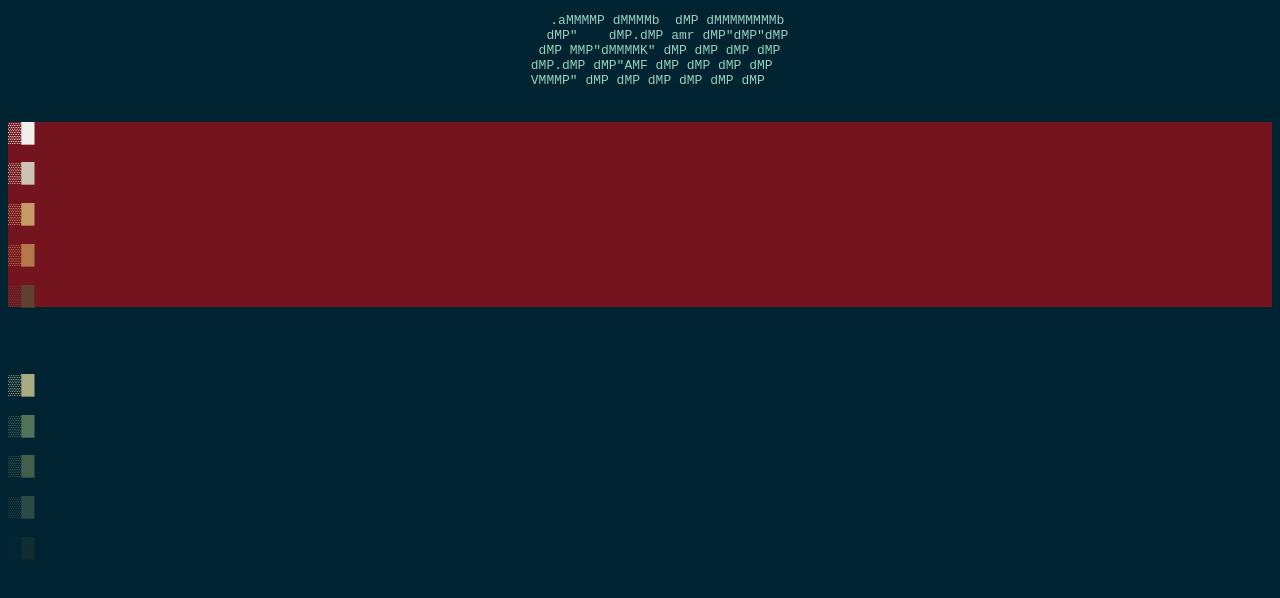
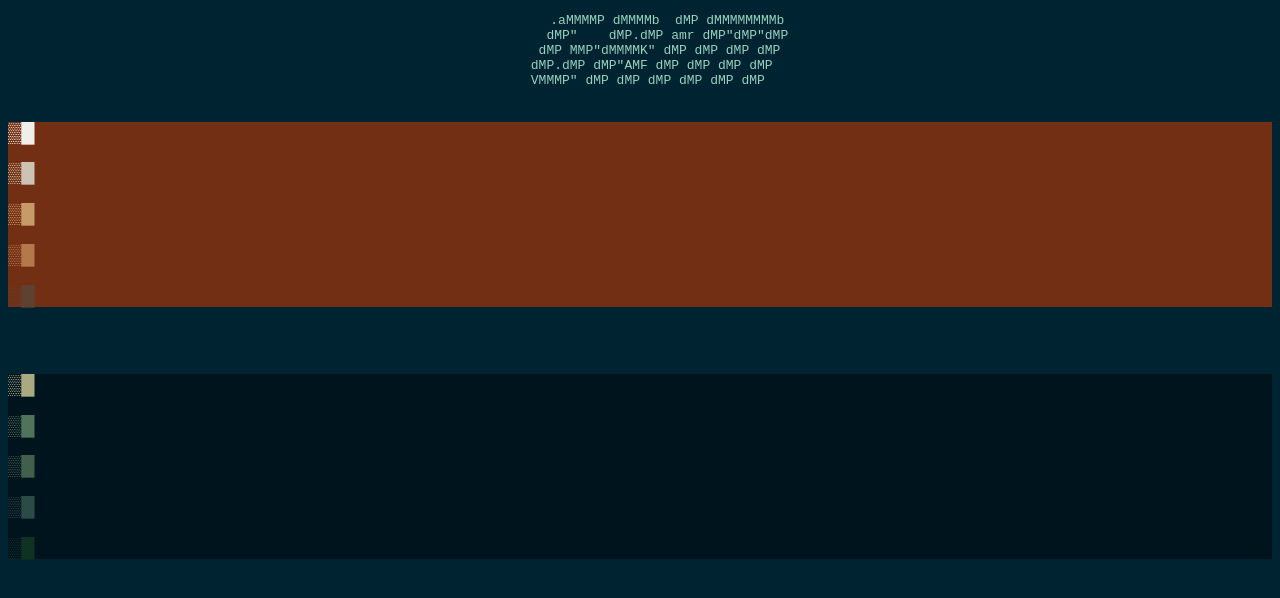
Before and after one commit to Grqm/grqm.github.io, a plain HTML site: page index.html in a window 1280 px wide. Drawn offline with Linux system fonts and the light colour scheme.

Commit message:
Update index.html

```diff
--- a/index.html
+++ b/index.html
@@ -11,7 +11,7 @@
       dMP.dMP dMP"AMF dMP dMP dMP dMP
       VMMMP" dMP dMP dMP dMP dMP dMP
     </pre>
-    <div style="background-color:rgb(115, 20, 30);">
+    <div style="background-color:rgb(115, 47, 20);">
     <h3 style="color:rgb(240, 240, 235);">▒█</h3>
     <h3 style="color:rgb(205, 195, 180);">▒█</h3>
     <h3 style="color:rgb(200, 154, 103);">▒█</h3>
@@ -21,12 +21,12 @@
     <pre>
 
     </pre>
-    <div style="background-color:rgb(0, 35, 50);">
+    <div style="background-color:rgb(0, 20, 30);">
     <h3 style="color:rgb(170, 170, 130);">▒█</h3>
     <h3 style="color:rgb(80, 115, 90);">▒█</h3>
     <h3 style="color:rgb(65, 95, 75);">▒█</h3>
     <h3 style="color:rgb(45, 75, 70);">▒█</h3>
-    <h3 style="color:rgb(15, 45, 50);">▒█</h3>
+    <h3 style="color:rgb(15, 50, 35);">▒█</h3>
     </div>
 </body>
 </html>
```
